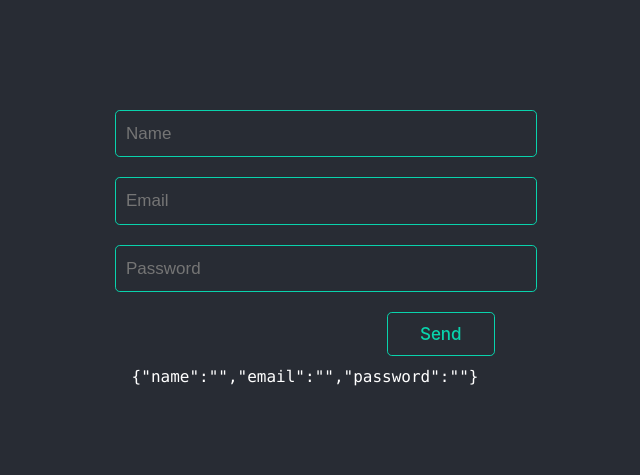
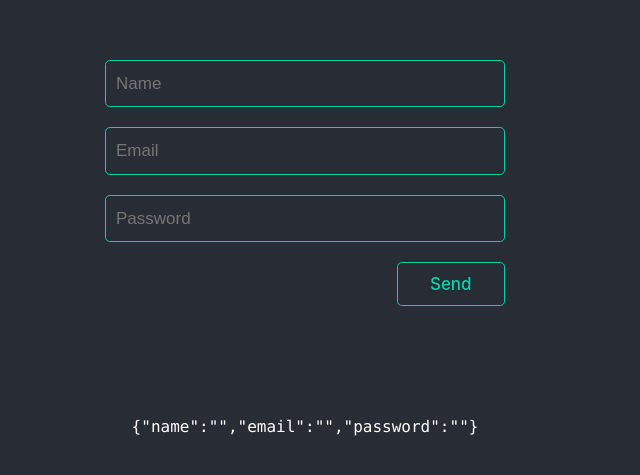
Before and after one commit to dhausser/rocket-science, a React (Create React App) app: page /form in a window 1280 px wide. Shown: the part 157-632 px from the top of the page, without its empty margins (335-975 px from the left). Built offline with nearby package versions, Linux system fonts and the light colour scheme.

Commit message:
form button layout adjustmens

```diff
--- a/src/App.css
+++ b/src/App.css
@@ -10,6 +10,7 @@
 }
 
 .button {
+  /* box-sizing: border-box; */
   background-color: var(--ifm-background-color);
   border: 1px solid var(--ifm-color-primary);
   border-radius: var(--ifm-border-radius);
@@ -17,8 +18,7 @@
   font-size: 17px;
   cursor: pointer;
   padding: 8.1px 32.4px;
-  /* padding: 10px; */
-  margin: 10px;
+  margin: 10px 0px;
   line-height: 1.5;
   font-weight: 500;
   text-decoration: none;
--- a/src/components/Form.tsx
+++ b/src/components/Form.tsx
@@ -3,7 +3,7 @@ import { css, jsx } from "@emotion/core";
 import useForm from "../lib/useForm";
 
 export default function Form() {
-  const { inputs, handleChange, resetForm } = useForm();
+  const { inputs, handleChange } = useForm();
 
   // function handleChange(event: React.ChangeEvent<HTMLInputElement>) {
   //   setValue(event.target.value);
@@ -12,7 +12,7 @@ export default function Form() {
 
   function handleSubmit() {
     console.log(inputs);
-    resetForm();
+    // resetForm();
   }
 
   return (
@@ -44,19 +44,18 @@ export default function Form() {
             value={inputs.password}
             onChange={handleChange}
           />
+        </form>
         <div
           css={css`
-              width: 100%;
             display: flex;
             justify-content: flex-end;
+            margin-bottom: 100px;
           `}
         >
           <div className="button" onClick={handleSubmit}>
-              {/* <div onClick={handleSubmit}> */}
             Send
           </div>
         </div>
-        </form>
         <code>{JSON.stringify(inputs)}</code>
       </div>
     </div>
--- a/src/index.css
+++ b/src/index.css
@@ -27,6 +27,7 @@ code {
 
 input {
   width: 100%;
+  box-sizing: border-box;
   background-color: var(--ifm-background-color);
   border: 1px solid var(--ifm-color-primary);
   border-radius: var(--ifm-border-radius);
@@ -34,7 +35,7 @@ input {
   font-size: 17px;
   line-height: 1.5;
   padding: 10px;
-  margin: 10px;
+  margin: 10px 0px;
 }
 
 input:hover {
```
Lines whose indentation alone changed are shown as unchanged.
